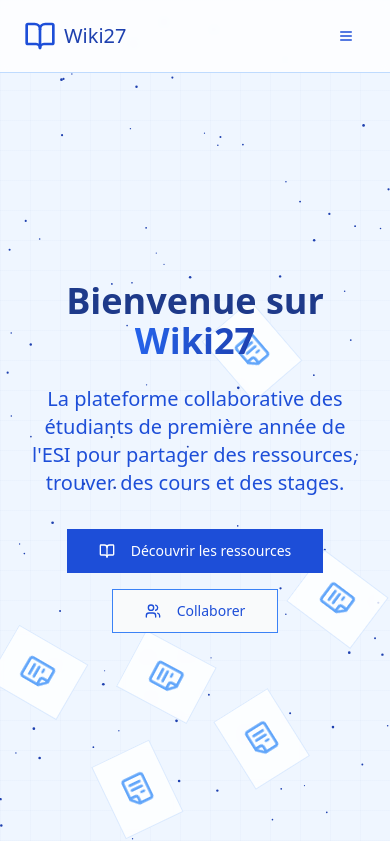
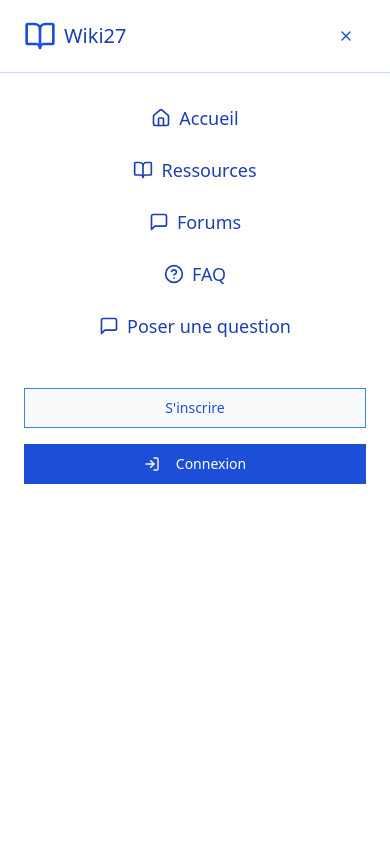
Before and after one commit to nasreddine-guellaf/KM-projet, a Next.js app: page / in a window 390 px wide. Both pictures are taken after a click on the button 346 px from the left and 36 px from the top of the page. Shown: the top 844 px of the page. Built offline with nearby package versions, Linux system fonts and the light colour scheme.

Commit message:
Updated the site

```diff
--- a/components/navbar.tsx
+++ b/components/navbar.tsx
@@ -1,17 +1,25 @@
 "use client"
 
+import { useState } from "react"
 import { Button } from "@/components/ui/button"
-import { BookOpen, Home, HelpCircle, Menu, LogIn, MessageSquare } from "lucide-react"
+import { BookOpen, Home, HelpCircle, Menu, LogIn, MessageSquare, X } from "lucide-react"
 import { motion } from "framer-motion"
 import Link from "next/link"
 import type React from "react"
 
 export default function Navbar() {
+  const [isMenuOpen, setIsMenuOpen] = useState(false)
+
+  const toggleMenu = () => {
+    setIsMenuOpen(!isMenuOpen)
+  }
+
   return (
+    <>
       <motion.nav
         initial={{ y: -100 }}
         animate={{ y: 0 }}
-      className="flex items-center justify-between px-6 py-4 backdrop-blur-sm border-b border-blue-200 bg-white/80"
+        className="flex items-center justify-between px-6 py-4 backdrop-blur-sm border-b border-blue-200 bg-white/80 relative z-50"
       >
         <Link href="/" className="flex items-center space-x-2">
           <BookOpen className="w-8 h-8 text-blue-700" />
@@ -51,10 +59,53 @@ export default function Navbar() {
           </Link>
         </div>
 
-      <Button variant="ghost" size="icon" className="md:hidden text-blue-700">
-        <Menu className="w-6 h-6" />
+        <Button variant="ghost" size="icon" className="md:hidden text-blue-700" onClick={toggleMenu}>
+          {isMenuOpen ? <X className="w-6 h-6" /> : <Menu className="w-6 h-6" />}
         </Button>
       </motion.nav>
+
+      {/* Menu mobile */}
+      {isMenuOpen && (
+        <div className="md:hidden fixed inset-0 bg-white z-40 pt-20">
+          <div className="flex flex-col items-center space-y-6 p-6">
+            <MobileNavLink href="/" onClick={toggleMenu}>
+              <Home className="w-5 h-5 mr-2" />
+              Accueil
+            </MobileNavLink>
+            <MobileNavLink href="/ressources/filieres" onClick={toggleMenu}>
+              <BookOpen className="w-5 h-5 mr-2" />
+              Ressources
+            </MobileNavLink>
+            <MobileNavLink href="/forums" onClick={toggleMenu}>
+              <MessageSquare className="w-5 h-5 mr-2" />
+              Forums
+            </MobileNavLink>
+            <MobileNavLink href="/faq" onClick={toggleMenu}>
+              <HelpCircle className="w-5 h-5 mr-2" />
+              FAQ
+            </MobileNavLink>
+            <MobileNavLink href="/poser-question" onClick={toggleMenu}>
+              <MessageSquare className="w-5 h-5 mr-2" />
+              Poser une question
+            </MobileNavLink>
+
+            <div className="pt-6 flex flex-col w-full space-y-4">
+              <Link href="/register" onClick={toggleMenu} className="w-full">
+                <Button variant="outline" className="w-full text-blue-700 border-blue-500">
+                  S'inscrire
+                </Button>
+              </Link>
+              <Link href="/login" onClick={toggleMenu} className="w-full">
+                <Button className="w-full bg-blue-700 hover:bg-blue-800 text-white">
+                  <LogIn className="w-4 h-4 mr-2" />
+                  Connexion
+                </Button>
+              </Link>
+            </div>
+          </div>
+        </div>
+      )}
+    </>
   )
 }
 
@@ -66,3 +117,15 @@ function NavLink({ href, children }: { href: string; children: React.ReactNode }
     </Link>
   )
 }
+
+function MobileNavLink({ href, children, onClick }: { href: string; children: React.ReactNode; onClick: () => void }) {
+  return (
+    <Link
+      href={href}
+      className="text-blue-800 text-lg font-medium hover:text-blue-600 transition-colors flex items-center w-full justify-center"
+      onClick={onClick}
+    >
+      {children}
+    </Link>
+  )
+}
```
Lines whose indentation alone changed are shown as unchanged.
